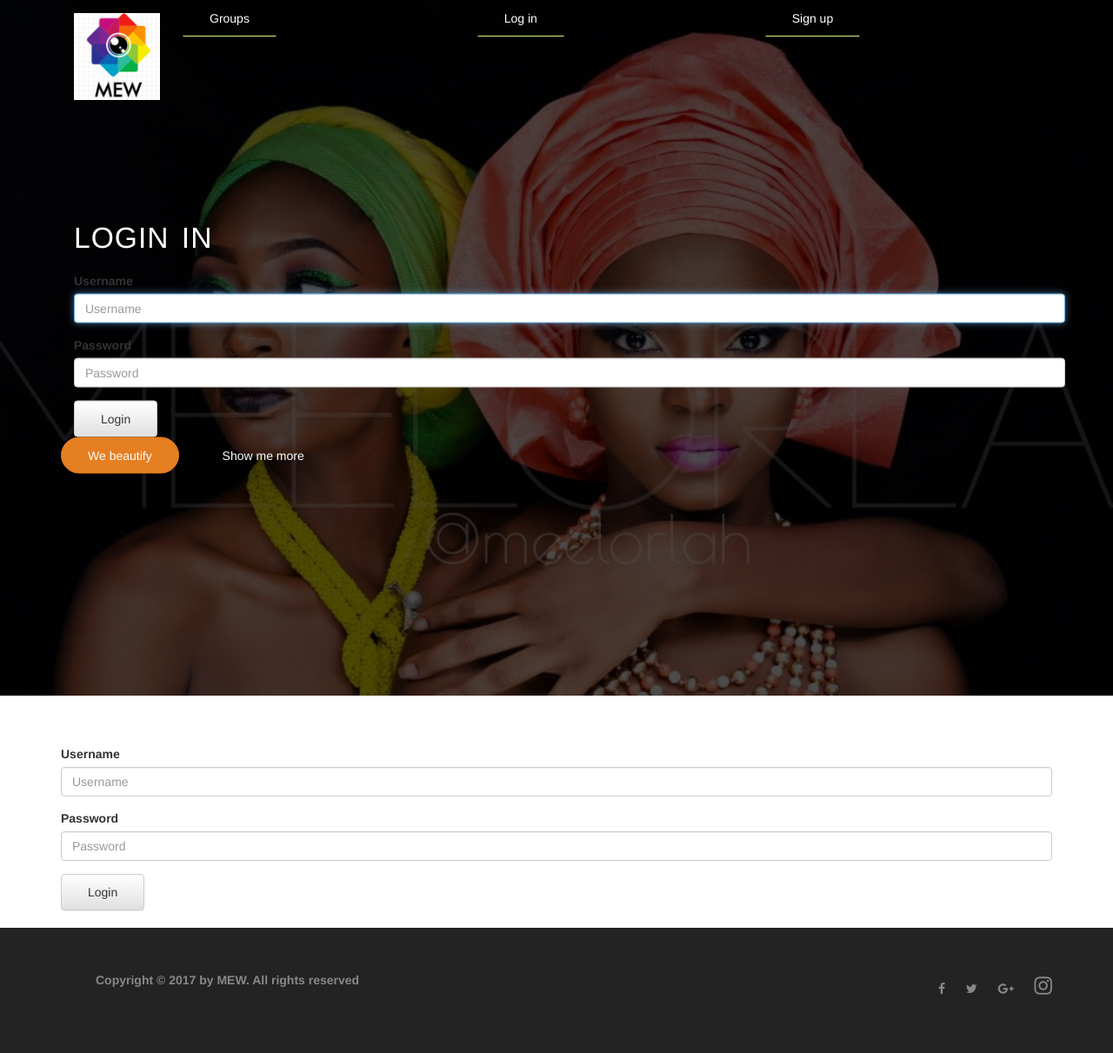
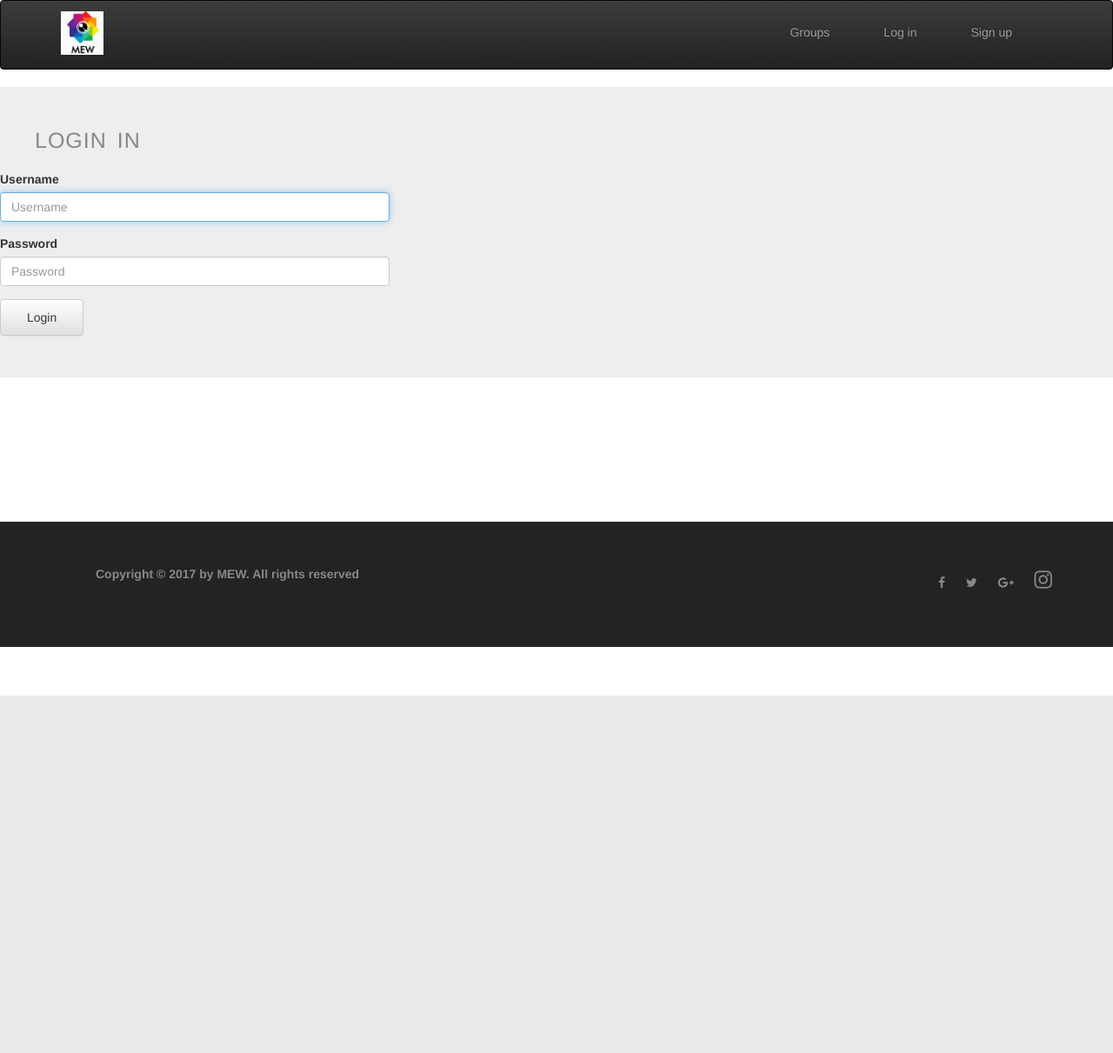
Before and after one commit to andela-iakande/meet-up-experts, a Django app: page /accounts/login/ in a window 1280 px wide. Shown: the whole page at 87% size. After the commit the page ends 800 px from the top, so only its background shows below. Run offline with Django 3.2, Linux system fonts and the light colour scheme; some libraries are stand-ins or nearby versions.

Commit message:
link controls and format login page with header

```diff
--- a/meelorlah/accounts/templates/accounts/login.html
+++ b/meelorlah/accounts/templates/accounts/login.html
@@ -1,10 +1,9 @@
-{% extends "base.html" %}
+{% extends "sub-base.html" %}
 {% load bootstrap3 %}
-{% block section %}
 
 {% block content %}
-<div class="container">
-    <h1>Login in</h1>
+<div class="jumbotron">
+    <h1 class="welcome">Login in</h1>
     <form method="POST">
          {% csrf_token %}
          {% bootstrap_form form %}
@@ -12,4 +11,3 @@
     </form>
 </div>
 {% endblock %}
-{% endblock %}
--- a/meelorlah/meelorlah/settings.py
+++ b/meelorlah/meelorlah/settings.py
@@ -39,6 +39,7 @@ INSTALLED_APPS = [
     'django.contrib.staticfiles',
     'django.contrib.humanize',
     'bootstrap3',
+    'fontawesome',
     'accounts',
     'groups',
     'posts',
--- a/meelorlah/static/meelorlah/css/master.css
+++ b/meelorlah/static/meelorlah/css/master.css
@@ -28,10 +28,10 @@ html {
 }
 .logo{
   background-size: cover;
-  height: 100px;
+  height: 50px;
   width: auto;
   float: left;
-  margin-top: 0px;
+  margin-top: 12px;
 }
 
 /* --------------------------------------------------------- */
@@ -331,3 +331,34 @@ i.fa.fa-google-plus:hover {
 i.fa.fa-instagram:hover {
   color:#5174af;
 }
+
+/* --------------------------------------------------------- */
+/* LOGIN PAGE */     /* nav bar  */
+/* --------------------------------------------------------- */
+.navbar-brand {
+  padding-top: 0;
+}
+h1.welcome {
+  font-size: 25px;
+  font-weight: 400;
+  color: #888;
+  margin-left: 40px;
+}
+
+.form-control {
+  display: block;
+  width: 35%;
+  border: 1px solid #ccc;
+}
+
+.content {
+  height: 480px;
+}
+
+nav.navbar.navbar-inverse {
+  height: 80px;
+}
+
+a.btn.btn-simple {
+  margin-top: 15px;
+}
--- /dev/null
+++ b/meelorlah/templates/sub-base.html
@@ -0,0 +1,42 @@
+<!DOCTYPE html>
+{% load staticfiles %}
+<html>
+  <head>
+    <meta charset="utf-8">
+    <title>Meelorlah Elite World</title>
+    <!-- Latest compiled and minified CSS -->
+    <meta name="viewport" content="width=device-width, initial-scale=1">
+    <link rel="stylesheet" href="https://maxcdn.bootstrapcdn.com/bootstrap/3.3.7/css/bootstrap.min.css" integrity="sha384-BVYiiSIFeK1dGmJRAkycuHAHRg32OmUcww7on3RYdg4Va+PmSTsz/K68vbdEjh4u" crossorigin="anonymous">
+
+    <link rel="stylesheet" href="https://cdnjs.cloudflare.com/ajax/libs/font-awesome/4.7.0/css/font-awesome.min.css">
+    <!-- Optional theme -->
+    <link rel="stylesheet" href="https://maxcdn.bootstrapcdn.com/bootstrap/3.3.7/css/bootstrap-theme.min.css" integrity="sha384-rHyoN1iRsVXV4nD0JutlnGaslCJuC7uwjduW9SVrLvRYooPp2bWYgmgJQIXwl/Sp" crossorigin="anonymous">
+
+    <!-- Latest compiled and minified JavaScript -->
+    <script src="https://ajax.googleapis.com/ajax/libs/jquery/3.2.1/jquery.min.js"></script>
+    <script src="https://maxcdn.bootstrapcdn.com/bootstrap/3.3.7/js/bootstrap.min.js" integrity="sha384-Tc5IQib027qvyjSMfHjOMaLkfuWVxZxUPnCJA7l2mCWNIpG9mGCD8wGNIcPD7Txa" crossorigin="anonymous"></script>
+
+
+    <link href="https://fonts.googleapis.com/css?family=Montserrat" rel="stylesheet">
+
+    <link rel="stylesheet" href="{% static 'meelorlah/css/master.css'%}">
+    <link href="https://fonts.googleapis.com/css?family=Lato:100i,300,400" rel="stylesheet" type ="text/css">
+  </head>
+  <body>
+    <div>
+        {% block header %}
+            {% include "subnav-partial.html" %}
+        {% endblock %}
+        <div class="content">
+            {% block content %}
+            {% endblock %}
+        </div>
+    </div>
+    <div>
+    {% block footer %}
+      {% include "footer_partial.html" %}
+    {% endblock %}
+    </div>
+  </body>
+  <script src="{% static "meelorlah/js/master.js"%}" type="text/javascript" ></script>
+</html>
--- /dev/null
+++ b/meelorlah/templates/subnav-partial.html
@@ -0,0 +1,26 @@
+{% load staticfiles %}
+
+<nav class= "navbar navbar-inverse">
+    <div class = "container">
+        <div class ="row">
+            <a class="navbar-brand mynav" href="{% url 'home' %}"><img src = "{%static 'meelorlah/img/logo.png' %}" alt="meelorlah logo" class="logo"></a>
+            <div class= "container-fluid">
+                <div class="navbar-header">
+                    <button type= "button" class="navbar-toggle" data-toggle="collapse"
+                    data-target="#myNavbar">
+                        <span class="icon-bar"></span>
+                        <span class="icon-bar"></span>
+                        <span class="icon-bar"></span>
+                    </button>
+                </div>
+                <div class="collapse navbar-collapse" id="myNavbar">
+                <ul class= "nav navbar-nav navbar-right">
+                        <li><a href="{% url 'groups:all' %}"class="btn btn-simple">Groups</a></li>
+                        <li><a href="{% url 'accounts:login' %}" class="btn btn-simple">Log in</a></li>
+                        <li><a href="{% url 'accounts:signup' %}" class="btn btn-simple">Sign up</a></li>
+                    </ul>
+                </div>
+            </div>
+        </div>
+    </div>
+ </nav>
```
Also changed, not shown: meelorlah/.requirements.txt, meelorlah/templates/index.html (line endings or trailing spaces).
